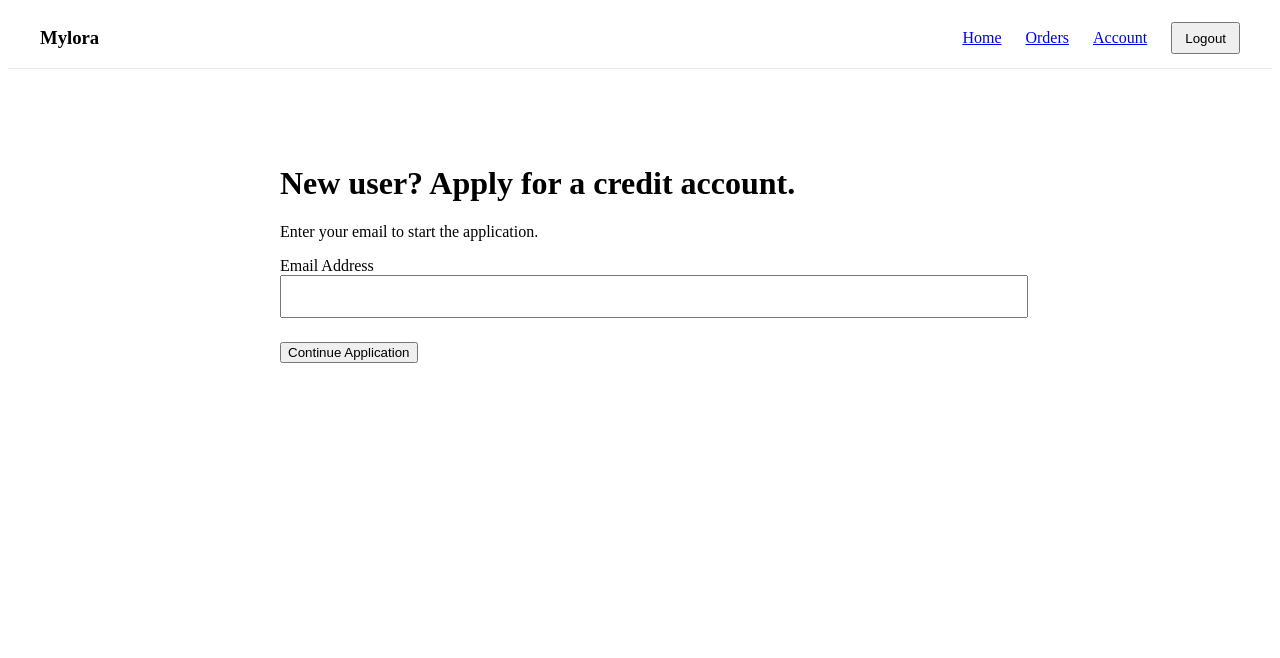
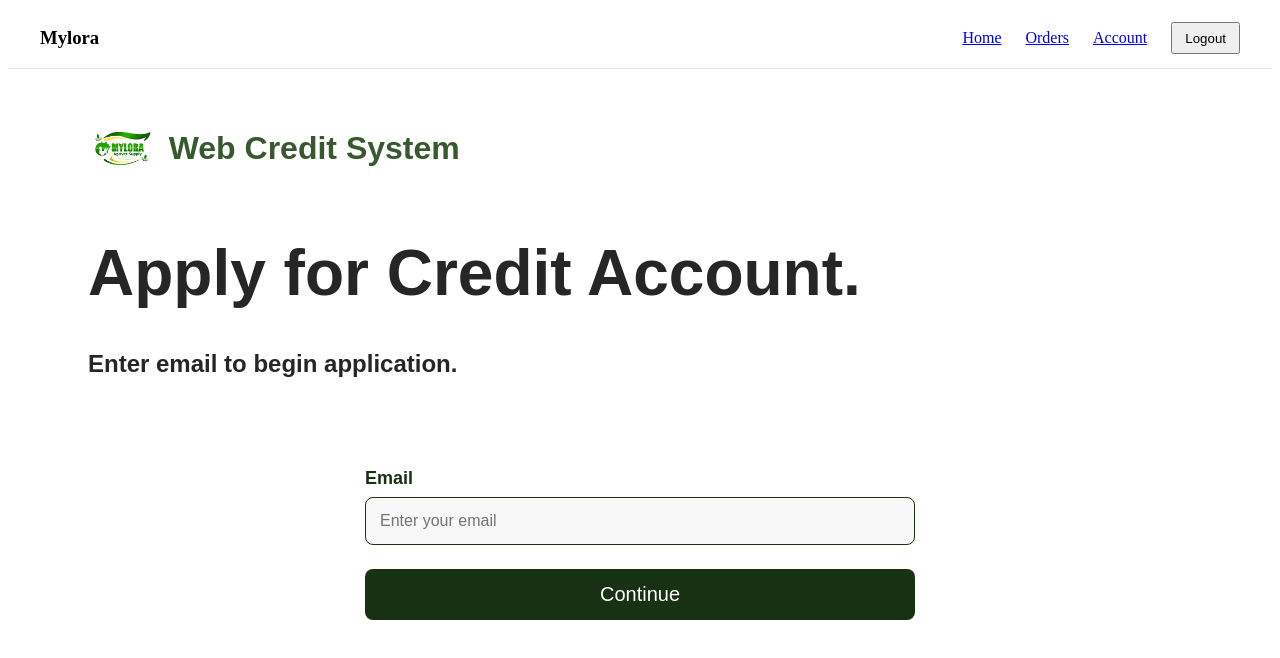
Before and after one commit to vorrjjard-2/mylora-ghostbusters, a React app in the folder frontend/: page /apply/step-1 in a window 1280 px wide. Shown: the top 658 px of the page. Built offline with nearby package versions, Linux system fonts and the light colour scheme; the HTML template or start-up script is replaced by a standard one.

Commit message:
fixed layout

```diff
--- /dev/null
+++ b/frontend/src/pages/shared/apply/ApplyStep1.css
@@ -0,0 +1,115 @@
+.apply-page-wrapper {
+ padding: 20px 4%;
+ background-color: #ffffff;
+ min-height: 100vh;
+ font-family: 'Arimo', sans-serif;
+}
+
+
+.apply-header {
+ display: flex;
+ align-items: center;
+ margin-bottom: 60px;
+}
+
+
+.header-brand {
+ display: flex;
+ align-items: center;
+ gap: 12px;
+}
+
+
+.mylora-logo {
+ height: 55px;
+ width: auto;
+ margin-bottom: 0px;
+}
+
+
+.header-title {
+ font-size: 32px;
+ font-weight: 700;
+ color: #385930;
+}
+
+
+.apply-container {
+ max-width: 1200px;
+ margin: 0 auto;
+}
+
+
+.main-title {
+ font-size: 64px;
+ font-weight: 800;
+ margin-bottom: 10px;
+ color: #262626;
+}
+
+
+.sub-title {
+ font-size: 24px;
+ font-weight: 550;
+ margin-top: 40px;
+ margin-bottom: 90px;
+ color: #262626;
+}
+
+
+.apply-form {
+ max-width: 550px;
+ margin: 0 auto;
+}
+
+
+.input-group {
+ display: flex;
+ flex-direction: column;
+ gap: 8px;
+ margin-bottom: 24px;
+}
+
+
+.input-group label {
+ font-weight: 700;
+ font-size: 18px;
+ color: #183112;
+}
+
+
+.input-group input {
+ background-color: #F8F8F8;
+ border: 1px solid #183112;
+ border-radius: 8px;
+ padding: 14px;
+ font-size: 16px;
+ width: 100%;
+ box-sizing: border-box;
+}
+
+
+.btn-continue {
+ background-color: #183112;
+ color: white;
+ border: none;
+ padding: 14px;
+ border-radius: 8px;
+ font-size: 20px;
+ font-weight: 500;
+ width: 100%;
+ cursor: pointer;
+ transition: background-color 0.2s;
+}
+
+
+.btn-continue:hover {
+ background-color: #2a3b1f;
+}
+
+
+.error-text {
+ color: #911818;
+ font-weight: bold;
+ margin-bottom: 10px;
+}
--- a/frontend/src/pages/shared/apply/ApplyStep1.jsx
+++ b/frontend/src/pages/shared/apply/ApplyStep1.jsx
@@ -1,5 +1,7 @@
 import { useState } from "react";
 import { useNavigate } from "react-router-dom";
+import logo from "../../../assets/mylora-logo.png";
+import "./ApplyStep1.css"
 
 export default function ApplyStep1() {
   const [email, setEmail] = useState("");
@@ -24,28 +26,42 @@ export default function ApplyStep1() {
   }
 
 return (
-    <div style={{ maxWidth: 720, margin: "4rem auto" }}>
-      <h1>New user? Apply for a credit account.</h1>
-      <p>Enter your email to start the application.</p>
+ <div className="apply-page-wrapper">
+   {/* Top Header Branding */}
+   <header className="apply-header">
+     <div className="header-brand">
+         <img src={logo} alt="Mylora Logo" className="mylora-logo" />
+       <span className="header-title">Web Credit System</span>
+     </div>
+   </header>
 
-      <form onSubmit={handleNext}>
-        <div style={{ marginBottom: "1.5rem" }}>
-          <label>Email Address</label>
+
+   <div className="apply-container">
+     <h1 className="main-title">Apply for Credit Account.</h1>
+     <p className="sub-title">Enter email to begin application.</p>
+
+
+     <form onSubmit={handleNext} className="apply-form">
+       <div className="input-group">
+         <label>Email</label>
          <input
            type="email"
            value={email}
            onChange={e => setEmail(e.target.value)}
            required
-            style={{ width: "100%", padding: "0.75rem" }}
+           placeholder="Enter your email"
          />
        </div>
 
-        {error && <p style={{ color: "red" }}>{error}</p>}
 
-        <button type="submit">
-          Continue Application
+       {error && <p className="error-text">{error}</p>}
+
+
+       <button type="submit" className="btn-continue">
+         Continue
        </button>
      </form>
    </div>
+ </div>
 );
 }
```
Lines whose indentation alone changed are shown as unchanged.
